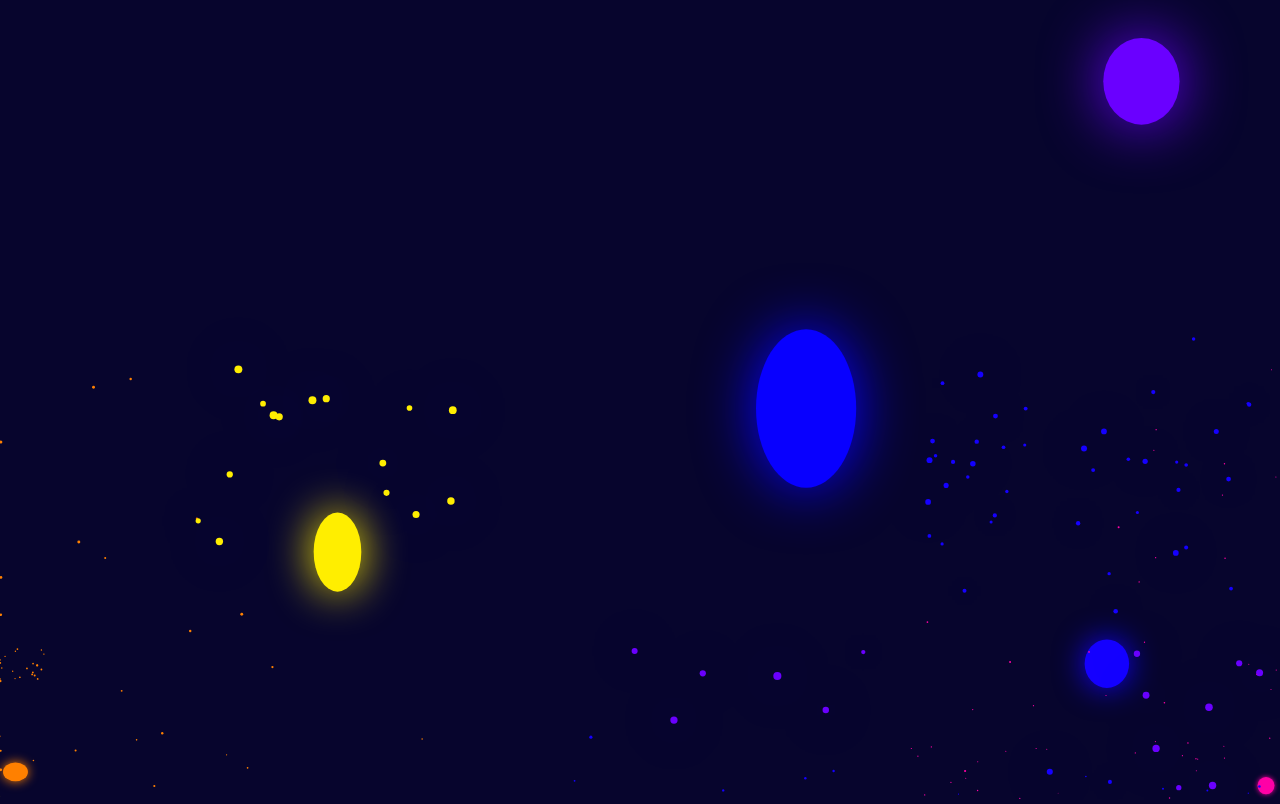
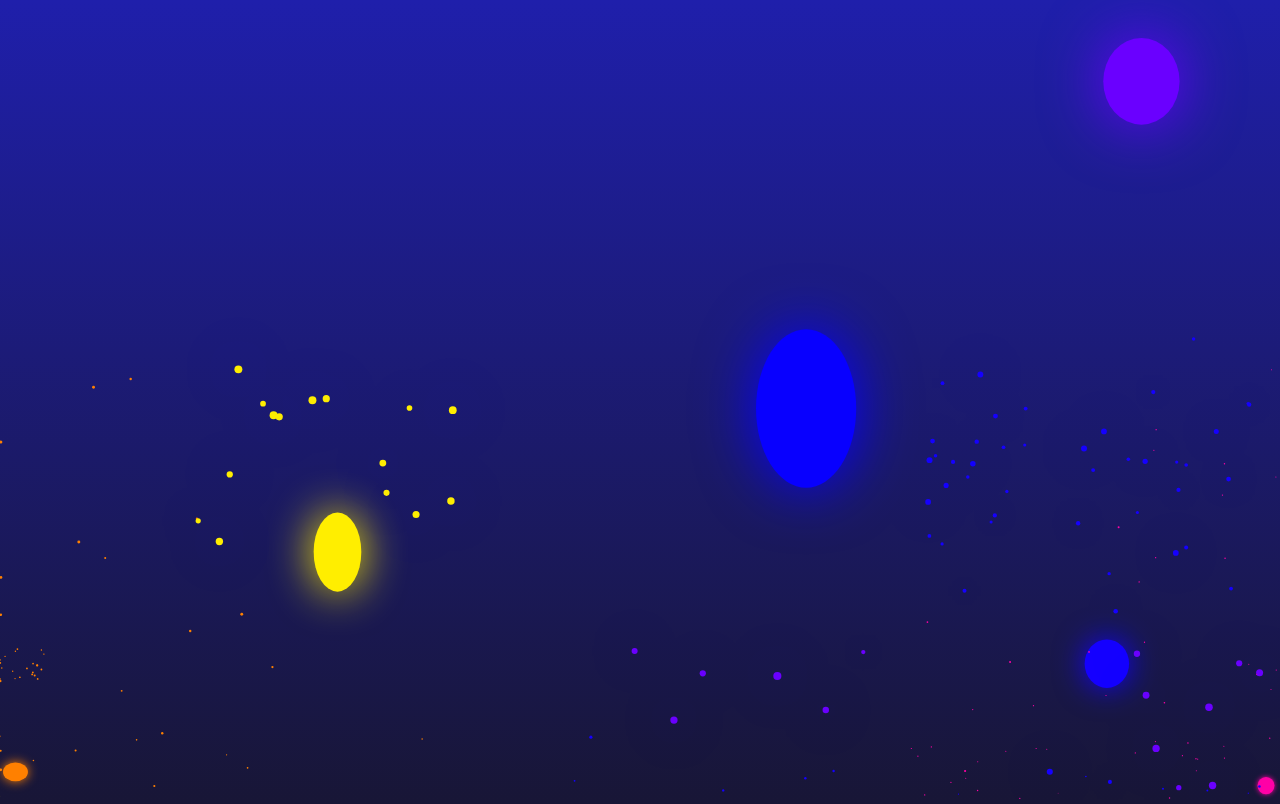
Before and after one commit to BartDeMeyere/bounceballs, a plain HTML site: page index.html in a window 1280 px wide. Drawn offline with Linux system fonts and the light colour scheme.

Commit message:
Add files via upload

```diff
--- a/index.html
+++ b/index.html
@@ -9,7 +9,8 @@
         body{
 
             margin: 0;
-            background: rgb(7,5,45);
+            background: rgb(31,31,171);
+            background: linear-gradient(180deg, rgba(31,31,171,1) 0%, rgba(24,22,54,1) 100%);
         }
 
         canvas{
```
